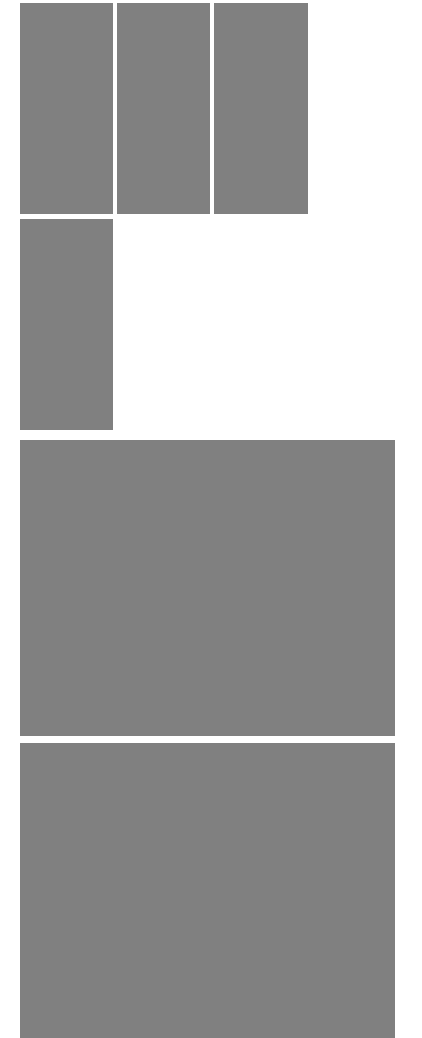
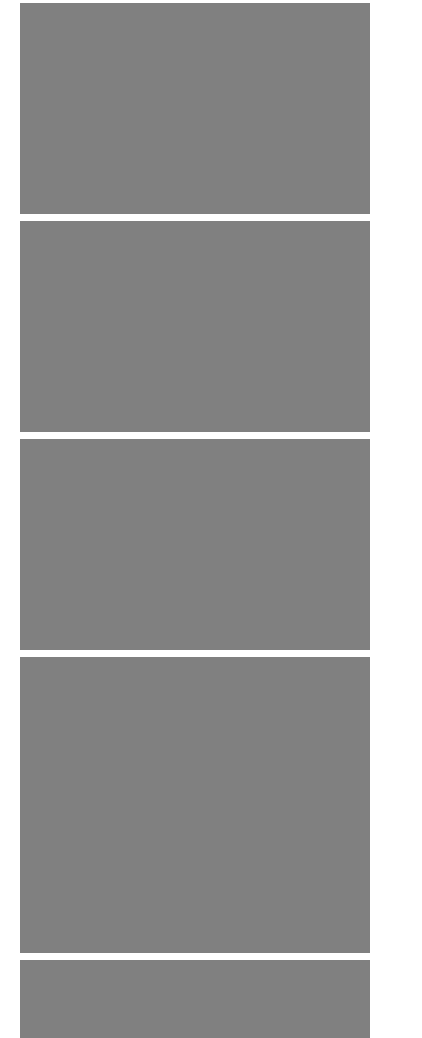
Before and after one commit to maelfosso/TheNextWeb, a plain HTML site: page index.html in a window 390 px wide. Shown: the part 697-1735 px from the top of the page, 422 px wide, since content can reach past the window. Drawn offline with nearby package versions, Linux system fonts and the light colour scheme; a web font is replaced by a local one.

Commit message:
Section 2 responsive design 1023 and 740

```diff
--- a/css/main.css
+++ b/css/main.css
@@ -60,17 +60,26 @@ body {
 /* media query- Navbar */
 
 @media (max-width: 1023px) {
-
+  div.grid4 {
+    display: none;
+  }
+  .grid1, .grid2, .grid3 {
+    width: 32.7%;
+  }
 }
 
 @media (max-width: 740px) {
-  .grid-2 {
+  .grid, .grid-2 {
     display: block;
   }
 
-  div[class^="grid2-"] {
+  div[class^="grid2-"], div[class^="grid"] {
     display: block;
     width: inherit;
     margin-bottom: .5em;
   }
+
+  div.grid4 {
+    display: none;
+  }
 }
```
